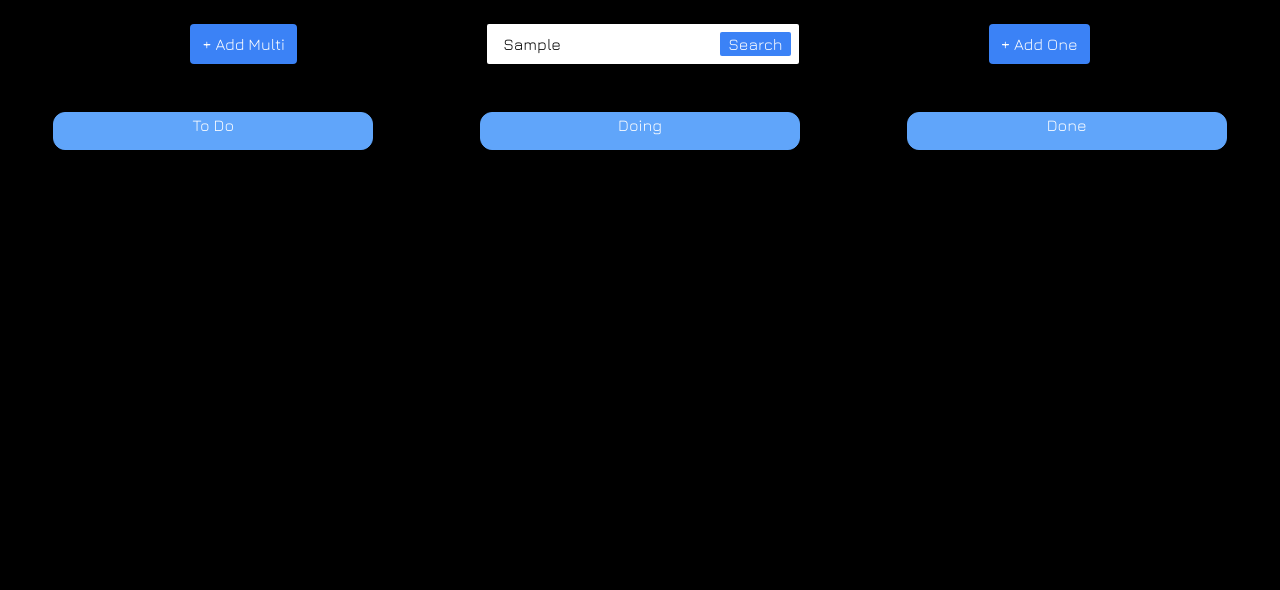
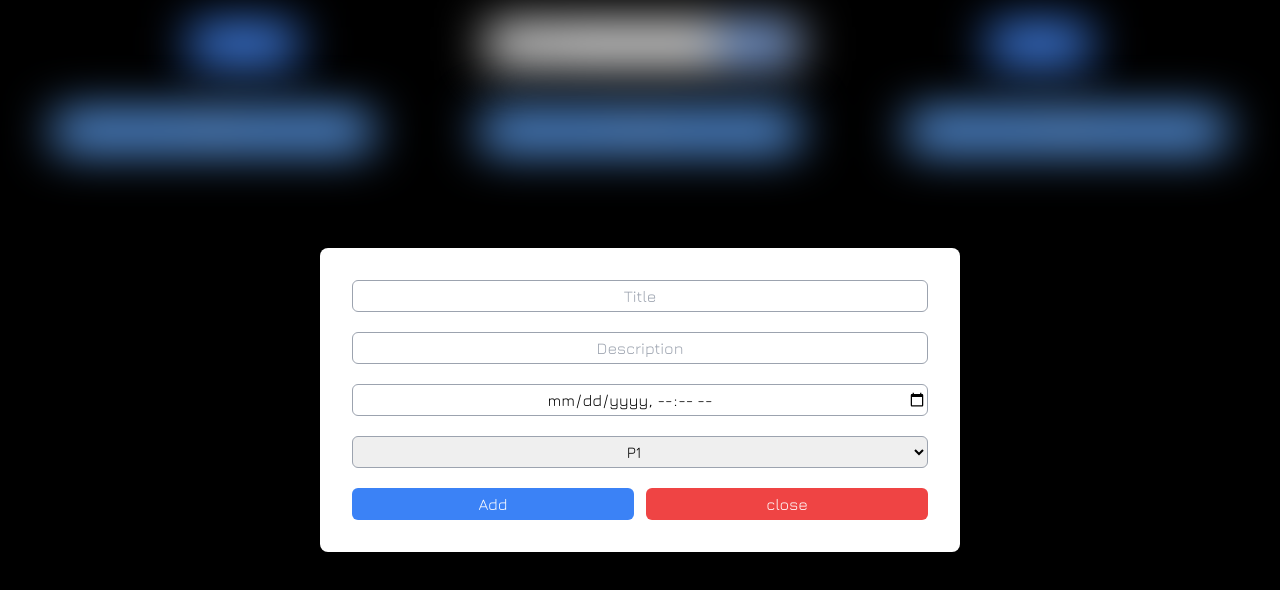
Before and after one commit to Youcode-Classe-E-2024-2025/Hamza-Atig-ToDo, a plain HTML site: page index.html in a window 1280 px wide. Both pictures are taken after typing "Sample" into the empty fields and a click on the button "+ Add Multi". Drawn offline with nearby package versions, Linux system fonts and the light colour scheme.

Commit message:
Add Multi Tasks Button

```diff
--- a/index.html
+++ b/index.html
@@ -13,7 +13,7 @@
     <div class="container w-full h-full mx-auto font-jura flex flex-col text-white mt-6">
         <div class="flex flex-row justify-evenly" id="blur-1">
             <div id="add-multi" class="bg-blue-500 pr-3 pl-3 rounded flex">
-                <button class="align-middle">+ Add Multi</button>
+                <button class="align-middle" onclick="openMuli()">+ Add Multi</button>
             </div>
             <div id="search" class="bg-white rounded-sm">
                 <input type="search" placeholder="Search" class="rounded-sm text-black outline-none px-4 border-none">
@@ -25,7 +25,7 @@
         </div>
         <div class="flex justify-around mt-12 max-xl:flex-col max-xl:items-center max-xl:gap-14" id="blur-2">
             <div
-                class="To-Do border border-blue-400 bg-blue-400 rounded-xl w-1/4 flex flex-col items-center max-xl:w-1/2">
+                class="To-Do border border-blue-400 bg-blue-400 rounded-xl w-1/4 flex flex-col items-center max-xl:w-1/2 max-w-1/2">
                 <h2 class="text-center mb-3">To Do</h2>
                 <div id="to-do">
 
@@ -39,7 +39,8 @@
                 </div>
             </div>
             <div
-                class="Done border border-blue-400 bg-blue-400 rounded-xl w-1/4 flex flex-col align-middle items-center max-xl:w-1/2">
+                class="
+                Done border border-blue-400 bg-blue-400 rounded-xl w-1/4 flex flex-col align-middle items-center max-xl:w-1/2">
                 <h2 class="text-center mb-3">Done</h2>
                 <div id="done">
 
@@ -68,6 +69,28 @@
                 </div>
             </div>
         </div>
+        <div class="fixed inset-0 flex justify-center items-center opacity-0 translate-y-full transition-all duration-500 ease-in-out"
+            id="Multi">
+            <div class="modal flex justify-center flex-col bg-white w-2/4  p-8 gap-5 rounded-lg">
+                <input type="text" placeholder="Title" id="title1"
+                    class="border text-center h-8 text-black border-gray-400 rounded-md text-wrap">
+                <input type="text" placeholder="Description" id="description1"
+                    class="text-center h-8 text-black border border-gray-400 rounded-md">
+                <input type="datetime-local" id="date1"
+                    class="text-black border border-gray-400 rounded-md text-center h-8"
+                    required>
+                <select name="Priority" placeholder="Priority" id="Priority1"
+                    class="text-black border border-gray-400 rounded-md h-8 text-center" required>
+                    <option value="p1">P1</option>
+                    <option value="p2">P2</option>
+                    <option value="p3">P3</option>
+                </select>
+                <div class="flex flex-row gap-3">
+                    <button class="bg-blue-500 text-white rounded-md h-8 w-1/2" onclick="addMulti()">Add</button>
+                    <button class="bg-red-500 text-white rounded-md h-8 w-1/2" onclick="closeMulti()">close</button>
+                </div>
+            </div>
+        </div>
     </div>
     <script src="javascript/script.js"></script>
 </body>
--- a/javascript/script.js
+++ b/javascript/script.js
@@ -2,6 +2,8 @@ let modal = document.querySelector("#modal");
 let blur = document.querySelector("#blur-1");
 let blur2 = document.querySelector("#blur-2");
 const dateInput = document.querySelector("#date");
+const dateInput1 = document.querySelector("#date1");
+let multi = document.querySelector("#Multi");
 let currentTask = null;
 
 function openModal() {
@@ -29,6 +31,8 @@ function addtask() {
         alert("Please select a date.");
     } else if (new Date(dateInput.value) <= new Date()) {
         alert("Please enter a valid future date.");
+    } else if (document.querySelector("#Priority").value == "") {
+        alert("Please select a priority.");
     }
 
     else {
@@ -38,7 +42,7 @@ function addtask() {
         let priority = document.querySelector("#Priority").value;
 
         let task = document.createElement("div");
-        task.className = "w-8/1 text-center font-bold rounded-md text-white p-4 mb-4 cursor-move";
+        task.className = "w-8/1 pr-4 pl- text-center font-bold rounded-md text-white p-4 mb-4 cursor-move";
         task.setAttribute("draggable", "true");
 
         if (priority === "p1") {
@@ -51,7 +55,7 @@ function addtask() {
 
         task.innerHTML = `
             <h2 class="text-lg">${title}</h2>
-            <p class="text-xs text-gray-300">${description}</p>
+            <p class="text-xs text-gray-300 ">${description}</p>
             <p class="text-xs text-gray-300">${date}</p>
             <div class="flex justify-center space-x-2 mt-2">
                 <button class="bg-red-600 text-white rounded-md px-4 py-1" onclick="this.parentElement.parentElement.remove()">Delete</button>
@@ -105,3 +109,88 @@ function editTask(button) {
 
     openModal();
 }
+
+
+
+function openMuli() {
+    multi.classList.remove("opacity-0", "translate-y-full");
+    multi.classList.add("opacity-100", "translate-y-0");
+    blur.classList.add("blur-xl");
+    blur2.classList.add("blur-xl");
+}
+
+function closeMulti() {
+    multi.classList.add("opacity-0", "translate-y-full");
+    multi.classList.remove("opacity-100", "translate-y-0");
+    blur.classList.remove("blur-xl");
+    blur2.classList.remove("blur-xl");
+
+    currentTask = null;
+}
+
+function addMulti() {
+    const title1 = document.querySelector("#title1").value;
+    const description1 = document.querySelector("#description1").value;
+    const date1 = document.querySelector("#date1").value;
+    const priority1 = document.querySelector("#Priority1").value;
+
+    if (!title1) {
+        alert("Please enter a title");
+        return;
+    }
+
+    if (!description1) {
+        alert("Please enter a description");
+        return;
+    }
+
+    if (!date1) {
+        alert("Please select a date.");
+        return;
+    }
+
+    if (new Date(date1) <= new Date()) {
+        alert("Please enter a valid future date.");
+        return;
+    }
+
+    if (!priority1) {
+        alert("Please select a priority.");
+    }
+
+    else {
+        const task1 = document.createElement("div");
+        task1.className = "w-8/1 text-center font-bold rounded-md text-white p-4 mb-4 cursor-move";
+        task1.setAttribute("draggable", "true");
+
+        if (priority1 === "p1") {
+            task1.classList.add("border", "bg-red-500");
+        } else if (priority1 === "p2") {
+            task1.classList.add("border", "bg-yellow-500");
+        } else if (priority1 === "p3") {
+            task1.classList.add("border", "bg-green-500");
+        }
+
+        task1.innerHTML = `
+            <h2 class="text-lg">${title1}</h2>
+            <p class="text-xs text-gray-300">${description1}</p>
+            <p class="text-xs text-gray-300">${date1}</p>
+            <div class="flex justify-center space-x-2 mt-2">
+                <button class="bg-red-600 text-white rounded-md px-4 py-1" onclick="this.parentElement.parentElement.remove()">Delete</button>
+                <button class="bg-blue-500 text-white rounded-md px-4 py-1" onclick="editTask(this)">Edit</button>
+            </div>
+        `;
+        task1.addEventListener("dragstart", () => task1.classList.add("opacity-50"));
+        task1.addEventListener("dragend", () => task1.classList.remove("opacity-50"));
+
+        if (currentTask) {
+            currentTask.replaceWith(task1);
+        } else {
+            document.querySelector("#to-do").appendChild(task1);
+        }
+        document.querySelector("#title1").value = "";
+        document.querySelector("#description1").value = "";
+        document.querySelector("#date1").value = "";
+        document.querySelector("#Priority1").value = "";
+    }
+}
```
Also changed, not shown: css/output.css.
